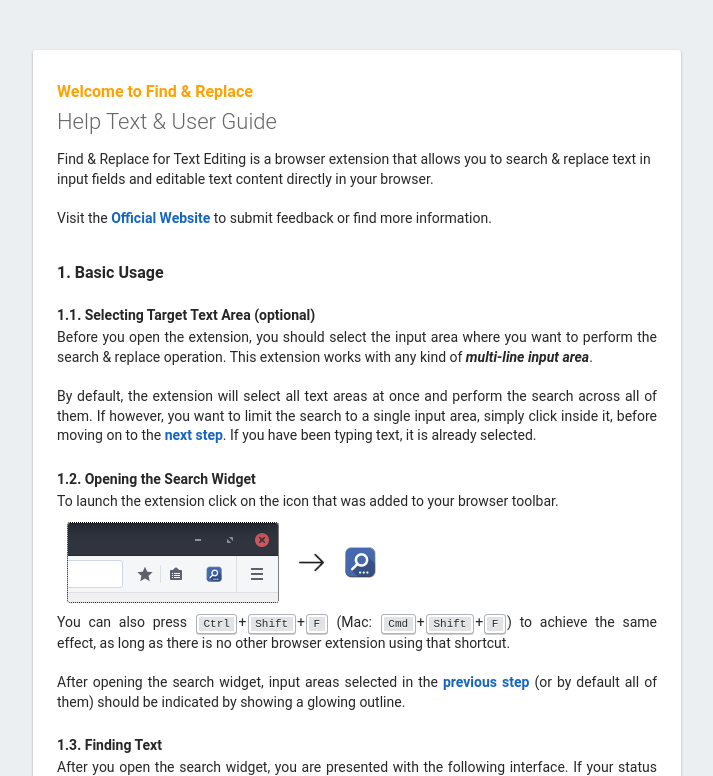
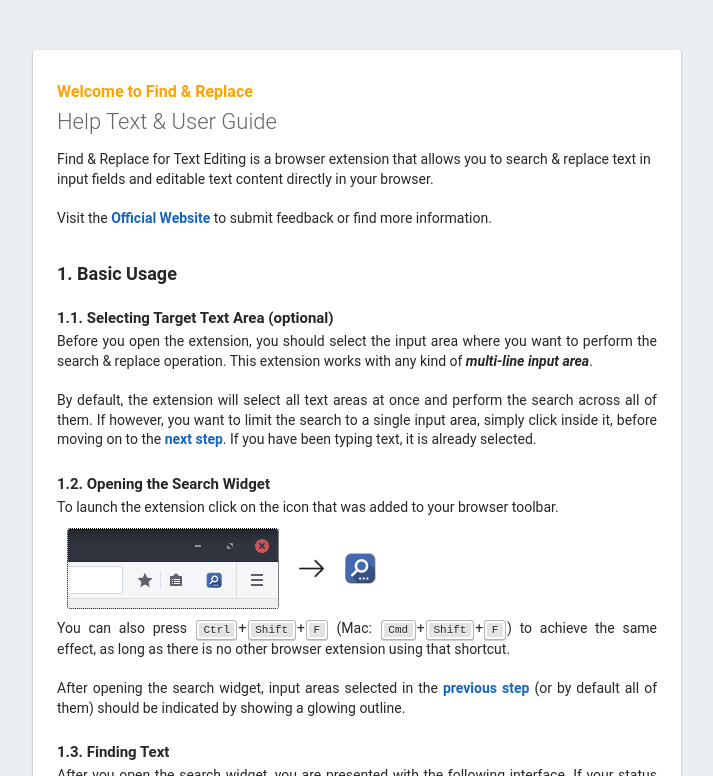
Before and after one commit to Dalimil/Find-and-Replace-Browser-Extension, a browser extension: page main/help.html in a window 1280 px wide. Shown: the top 776 px of the page, without its empty margins (283-996 px from the left). Drawn offline with Linux system fonts and the light colour scheme.

Commit message:
Increase help guide font size

```diff
--- a/main/help.html
+++ b/main/help.html
@@ -11,8 +11,8 @@
     #message { background: white; max-width: 600px; margin: 50px auto 16px; padding: 32px 24px; border-radius: 3px; }
     #message h2 { color: #ffa100; font-weight: bold; font-size: 16px; margin: 0 0 8px; }
     #message h1 { font-size: 22px; font-weight: 300; color: rgba(0,0,0,0.6); margin: 0 0 16px;}
-    #message h3 { font-weight: bold; font-size: 16px; margin: 35px 0 0px; }
-    #message h4 { font-weight: bold; font-size: 14px; margin: 25px 0 3px; }
+    #message h3 { font-weight: bold; font-size: 18px; margin: 35px 0 0px; }
+    #message h4 { font-weight: bold; font-size: 15px; margin: 25px 0 3px; }
     #message .lead-para { line-height: 140%; margin: 16px 0 24px; font-size: 14px; }
     #message .para { line-height: 140%; margin: 5px 0 10px; font-size: 14px; text-align: justify; }
     #message a { text-decoration: none; color: #1565C0; font-weight: bold; }
@@ -169,7 +169,7 @@
 
       For example, the expression <strong>(\d*)/\d*/(\d{4})</strong> matches dates such as 3/8/2015.
       This expression has two capture groups: <strong>(\d*)</strong> matches the month
-      and <strong>(\d{4})</strong> matches the year <br />
+      and <strong>(\d{4})</strong> matches the year. <br />
       To replace each date matched with the above regular expression to the first date of the month,
       you would use the string <strong>$1/1/$2</strong>. The date 3/8/2015 would be replaced with 3/1/2015.
     </div>
```
